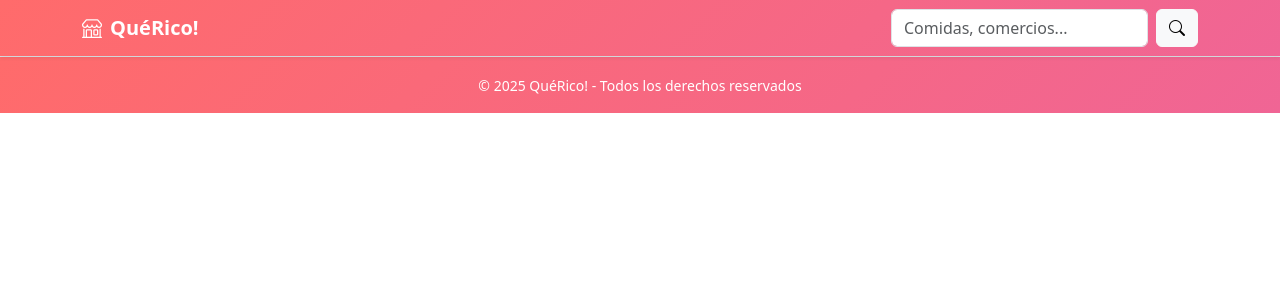
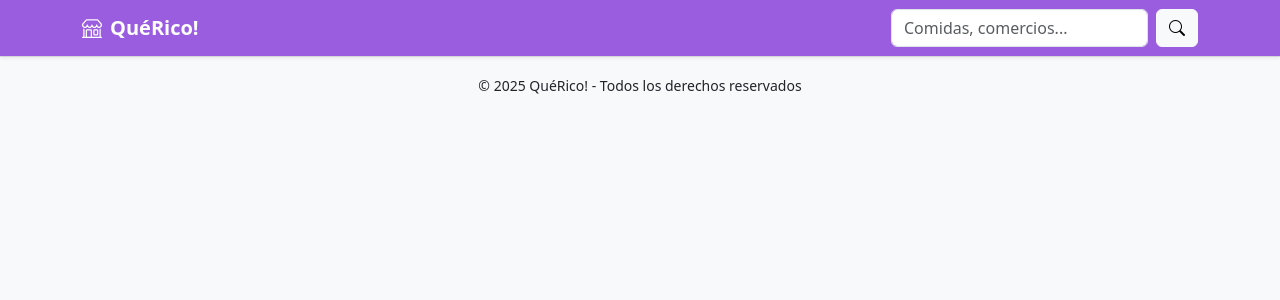
Before and after one commit to ale94/delivery-app-angular, an Angular app: page / in a window 1280 px wide. Shown: the top 300 px of the page. Built offline with nearby package versions, Linux system fonts and the light colour scheme.

Commit message:
refactor: refactor styles

```diff
--- a/src/styles.css
+++ b/src/styles.css
@@ -1,17 +1,17 @@
 @import "bootstrap-icons/font/bootstrap-icons.css";
 
 body {
-  background-color: #f8f9fa;
+  background-color: #f8f9fa !important;
 }
 
-header .navbar {
-  background: linear-gradient(135deg, #ff6b6b, #f06595);
-  color: white;
+header {
+  background-color: #9b5de0;
 }
 
 .hero-title {
   font-size: 2rem;
 }
+
 .hero-text {
   font-size: 1rem;
   max-width: 600px;
@@ -24,7 +24,8 @@ header .navbar {
 
 .shop-card:hover {
   transform: translateY(-3px);
-  box-shadow: 0 4px 10px rgba(0, 0, 0, 0.1);
+  /* box-shadow: 0 4px 10px rgba(0, 0, 0, 0.1); */
+  box-shadow: rgba(149, 157, 165, 0.2) 0px 8px 24px;
 }
 
 .card-img-top {
@@ -46,20 +47,15 @@ header .navbar {
   font-size: 0.75rem;
 }
 
-footer {
-  background: linear-gradient(135deg, #ff6b6b, #f06595);
-  color: white;
-}
-
 .search-text {
   font-size: 2rem;
 }
 
-/* @media (min-width: 768px) {
+@media (min-width: 768px) {
   .card {
     height: 100%;
   }
-} */
+}
 
 @media (max-width: 768px) {
   .hero-title {
```
Also changed, not shown: 1 other file (tests, documents, lock files or other folders).
